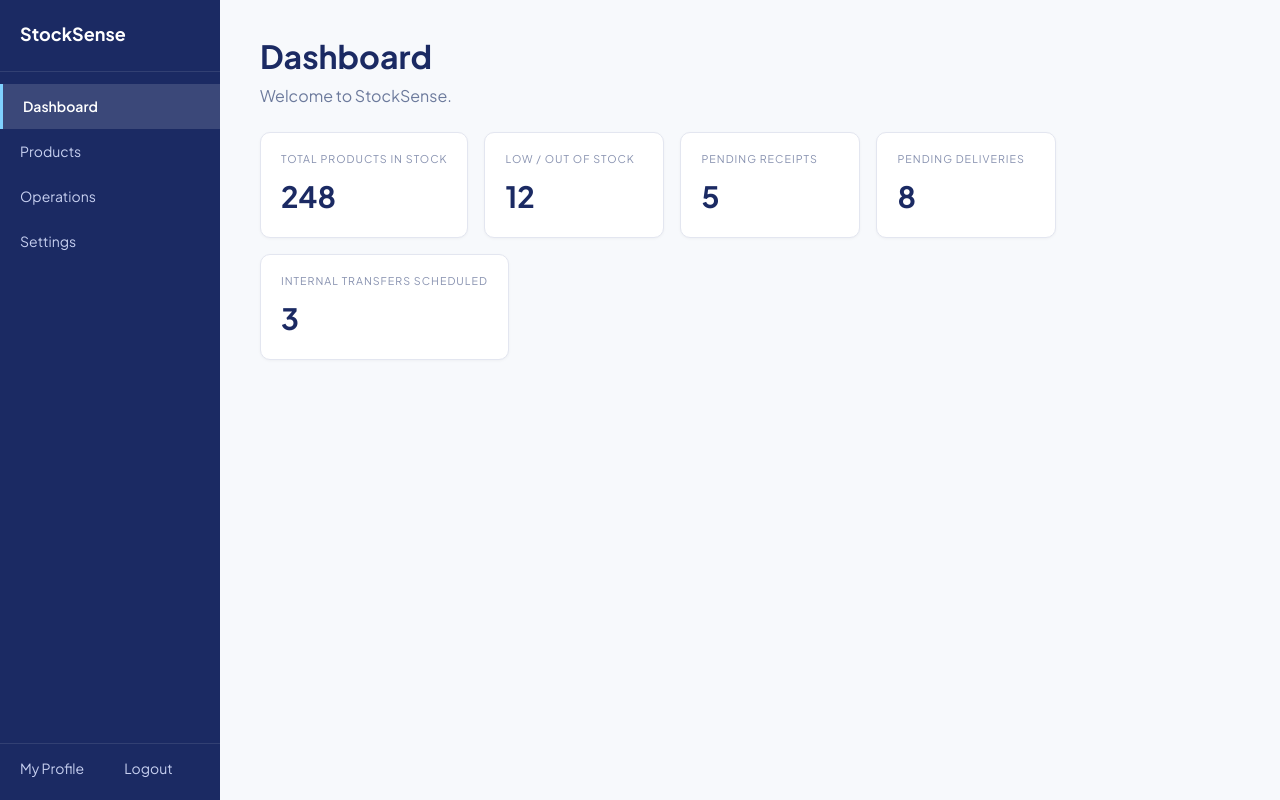
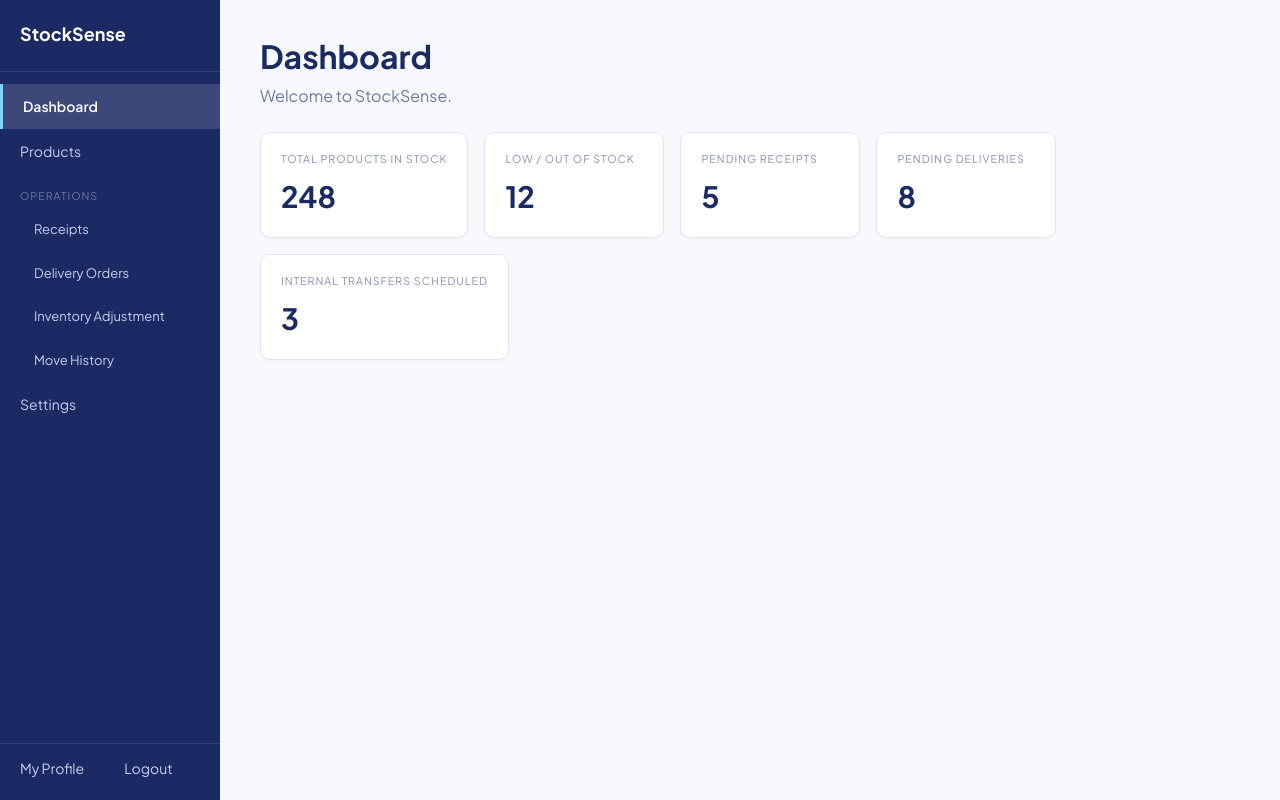
Before and after one commit to VaibhavRawat27/StockSense, a React (Vite) app in the folder frontend/: page / in a window 1280 px wide. Built offline with nearby package versions, Linux system fonts and the light colour scheme.

Commit message:
feat: add operations sub-navigation with receipts, delivery, adjustment, move history

```diff
--- a/frontend/src/components/Sidebar.css
+++ b/frontend/src/components/Sidebar.css
@@ -48,3 +48,16 @@
   border-top: 1px solid rgba(255,255,255,0.1);
   padding-top: 12px;
 }
+
+.nav-group-label {
+  color: #6C7A9C;
+  font-size: 8pt;
+  text-transform: uppercase;
+  letter-spacing: 1px;
+  padding: 14px 20px 4px 20px;
+}
+
+.sub-item {
+  padding-left: 34px;
+  font-size: 13px;
+}
--- a/frontend/src/components/Sidebar.jsx
+++ b/frontend/src/components/Sidebar.jsx
@@ -7,7 +7,13 @@ function Sidebar() {
       <nav className="sidebar-nav">
         <a href="#" className="nav-item active">Dashboard</a>
         <a href="#" className="nav-item">Products</a>
-        <a href="#" className="nav-item">Operations</a>
+
+        <div className="nav-group-label">Operations</div>
+        <a href="#" className="nav-item sub-item">Receipts</a>
+        <a href="#" className="nav-item sub-item">Delivery Orders</a>
+        <a href="#" className="nav-item sub-item">Inventory Adjustment</a>
+        <a href="#" className="nav-item sub-item">Move History</a>
+
         <a href="#" className="nav-item">Settings</a>
       </nav>
       <div className="sidebar-footer">
```
